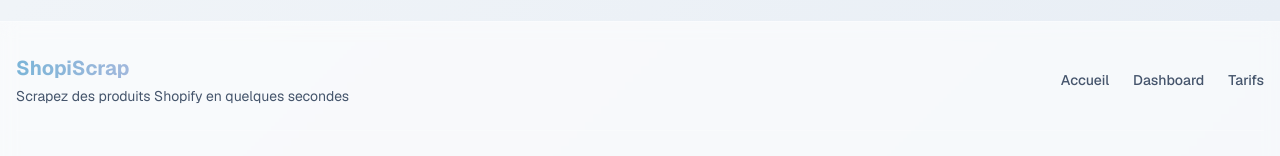
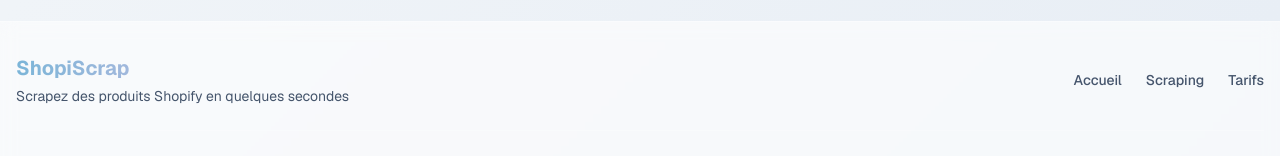
Before and after one commit to GabrielLCSC/ShopiScrap, a Next.js app: page / in a window 1280 px wide. Shown: the part 1804-1960 px from the top of the page. Built offline with nearby package versions, Linux system fonts and the light colour scheme; no server answers.

Commit message:
feat(next): feat

```diff
--- a/components/Footer.tsx
+++ b/components/Footer.tsx
@@ -31,10 +31,10 @@ export default function Footer() {
               Accueil
             </Link>
             <Link
-              href="/dashboard"
+              href="/scraping"
               className="text-slate-600 hover:text-[#7BB5D8] transition-colors font-medium"
             >
-              Dashboard
+              Scraping
             </Link>
             <Link
               href="/billing"
@@ -44,7 +44,7 @@ export default function Footer() {
             </Link>
             {session && (
               <Link
-                href="/dashboard/history"
+                href="/scraping/history"
                 className="text-slate-600 hover:text-[#7BB5D8] transition-colors font-medium"
               >
                 Historique
```
